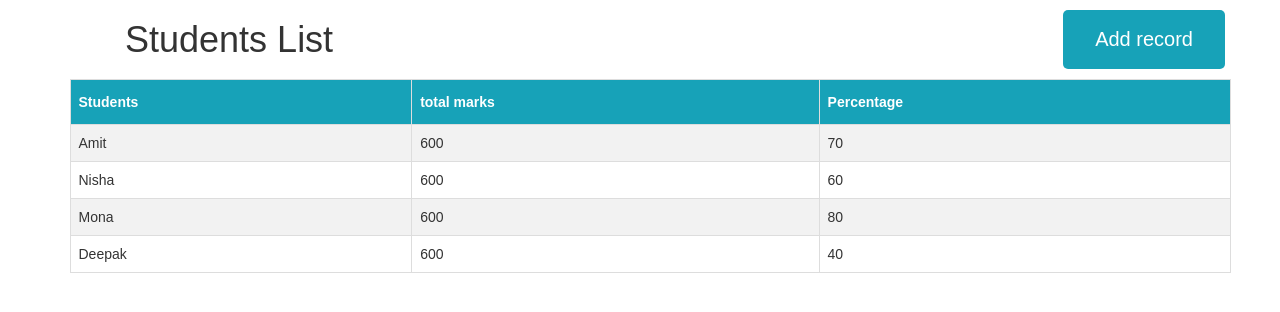
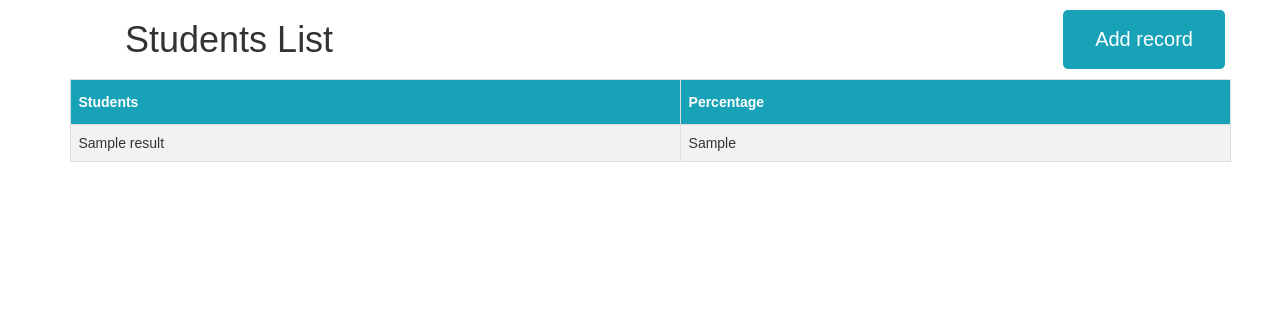
Before and after one commit to khushbuw-mobio/Php_Assignment, a PHP site: page / in a window 1280 px wide. Shown: the part 89-401 px from the top of the page. Run offline with PHP 8.4, Linux system fonts and the light colour scheme; tables that the repository leaves empty or names only in its code hold one stand-in row (values such as "Sample post"); a stand-in replaces the project's code that opens the database connection.

Commit message:
"view record successfully done"

```diff
--- a/index.php
+++ b/index.php
@@ -1,3 +1,8 @@
+<?php
+require_once 'connection.php';
+
+?>
+
 <!DOCTYPE html>
 <html>
 
@@ -145,30 +150,22 @@
     <table id="customers">
             <tr>
                 <th>Students</th>
-                <th>total marks</th>
                 <th>Percentage</th>
             </tr>
-            <tr>
-                <td>Amit</td>
-                <td>600</td>
-                <td>70</td>
-            </tr>
-            <tr>
-                <td>Nisha</td>
-                <td>600</td>
-                <td>60</td>
-            </tr>
-            <tr>
-                <td>Mona</td>
-                <td>600</td>
-                <td>80</td>
-            </tr>
+            <?php
+            $sql="select * from result";
+            $result=mysqli_query($conn,$sql);
+          if ($result) {
 
-            <tr>
-                <td>Deepak</td>
-                <td>600</td>
-                <td>40</td>
-            </tr>
+    /* fetch associative array */
+    while ($row = mysqli_fetch_assoc($result)) {   ?>
+      <tr>
+      <td><?php echo $row['name']; ?> </td>
+      <td><?php echo $row['perc']; ?></td>
+  </tr>
+        <?php } }
+            ?>
+
 
         </table>
     </div>
```
